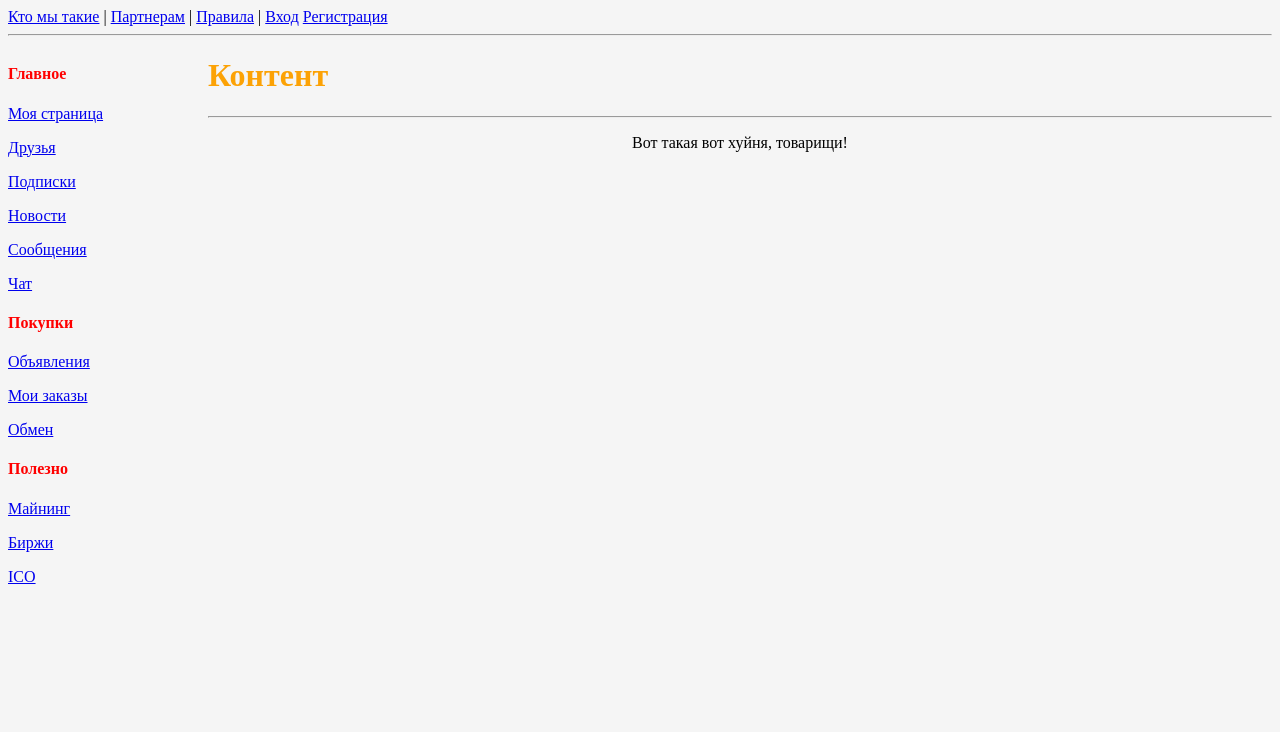
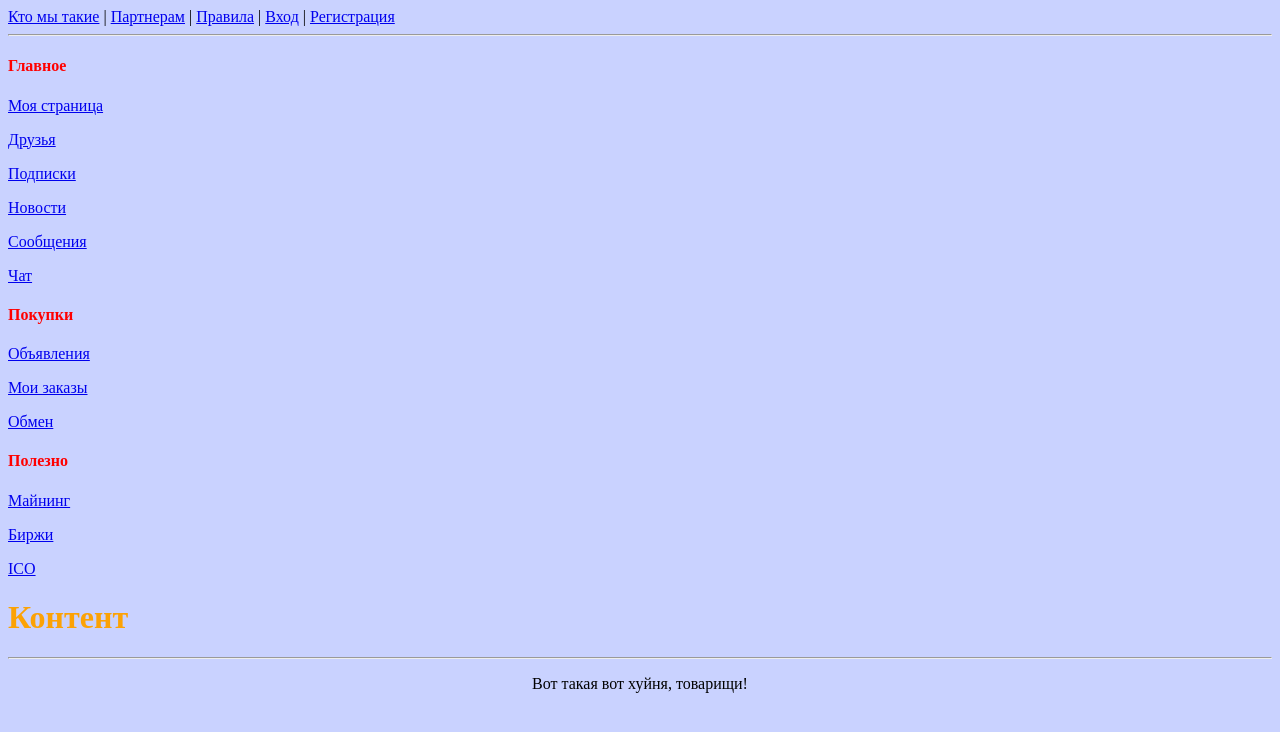
Before and after one commit to observerdmb/codename_svv, a Django app: page /profile/main/ in a window 1280 px wide. Shown: the top 732 px of the page. Run offline with Django 3.2, Linux system fonts and the light colour scheme.

Commit message:
div layout

```diff
--- a/profiles/static/css/style.css
+++ b/profiles/static/css/style.css
@@ -1,7 +1,39 @@
 body {
-background: #f5f5f5;
+	background: #c9d2ff;
 }
 
+# container {
+	background: 96ffa1;
+	height: 900px;
+	width: 700px;
+}
+
+# navigation {
+	background: fff236;
+	height: 200px;
+	width: 700px;
+}
+
+# menu {
+	float: left;
+	background: blue;
+	height: 500px;
+	width: 300px;
+	overflow: scrol;
+}
+
+# content {
+	float: right;
+	background: white;
+	height: 500px;
+	width: 400px;
+}
+
+# footer {
+	background: orange;
+	height: 200px;
+	width: 700px;
+}
 
 h1 {
     color: #FCA205;
@@ -10,15 +42,3 @@ h1 {
 h4 {
     color: red;
 }
-
-aside {
-    float: left;
-    height: 500px;
-    width: 200px;
-}
-
-#content {
-
-    height: 1100px;
-    width: 500px;
-}
--- a/profiles/templates/base.html
+++ b/profiles/templates/base.html
@@ -7,22 +7,21 @@
     <link rel="stylesheet" type="text/css" href="{% static 'css/style.css' %}">
 </head>
 <body>
+<div id="container">
 {% block nav %}
-<nav>
-    <a href="{% url 'empty_page' %}">Кто мы такие</a>  |
-    <a href="{% url 'empty_page' %}">Партнерам</a>  |
-    <a href="{% url 'empty_page' %}">Правила</a>  |
+    <div id="navigation">
+        <a href="{% url 'empty_page' %}">Кто мы такие</a>  |  <a href="{% url 'empty_page' %}">Партнерам</a>  |  <a href="{% url 'empty_page' %}">Правила</a>  |
         {% if user.is_authenticated %}
         <a href="{% url 'empty_page' %}">Выход</a>
         {% else %}
-    <a href="{% url 'empty_page' %}">Вход</a>
-    <a href="{% url 'empty_page' %}">Регистрация</a>
+        <a href="{% url 'empty_page' %}">Вход</a>  |  <a href="{% url 'empty_page' %}">Регистрация</a>
         {% endif %}
-</nav>
         <hr>
+    </div>
+
     {% endblock %}
     {% block aside %}
-<aside>
+    <div id="menu">
         <H4>Главное</H4>
         <p><a href="{% url 'main_page' %}">Моя страница</a></p>
         <p><a href="{% url 'empty_page' %}">Друзья</a></p>
@@ -38,18 +37,21 @@
         <p><a href="{% url 'empty_page' %}">Майнинг</a></p>
         <p><a href="{% url 'empty_page' %}">Биржи</a></p>
         <p><a href="{% url 'empty_page' %}">ICO</a></p>
-</aside>
+    </div>
     {% endblock %}
 
-<div content>
+
+    <div id="content">
         {% block content %}
         <img src="http://kotomatrix.ru/images/lolz/2009/08/11/338310.jpg">
         {% endblock %}
     </div>
 
-<footer>
+
+    <div id="footer">
         <hr>
         <p align="center">Вот такая вот хуйня, товарищи!</p>
-</footer>
+    </div>
+</div>
 </body>
 </html>
--- a/profiles/urls.py
+++ b/profiles/urls.py
@@ -1,7 +1,10 @@
 from django.conf.urls import url
 from . import views
+from django.views.generic import RedirectView
+
 
 urlpatterns = [
     url('^main/', views.my_page, name='main_page'),
     url('^not_exists/', views.empty_view, name='empty_page'),
+    url('', RedirectView.as_view(url='main/'))
 ]
```
Lines whose indentation alone changed are shown as unchanged.
